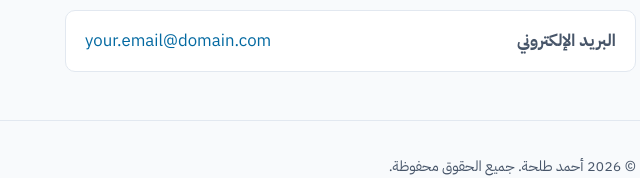
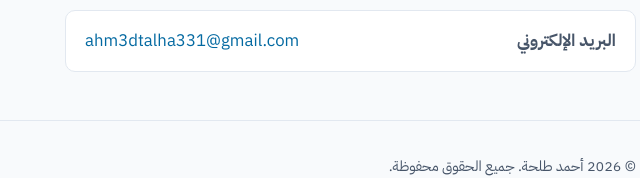
Before and after one commit to ahm3dtalha/ahm3dtalha.github.io, a plain HTML site: page index.html in a window 1280 px wide. Shown: the part 4109-4287 px from the top of the page, 450-1090 px from the left. Drawn offline with Linux system fonts and the light colour scheme.

Commit message:
Update index.html

```diff
--- a/index.html
+++ b/index.html
@@ -324,7 +324,7 @@ footer .wrap{display:flex;justify-content:space-between;flex-wrap:wrap;gap:1rem}
       <!-- عدّل الرابط التالي -->
       <li><span class="label">LinkedIn</span> <a href="https://www.linkedin.com/in/your-profile" rel="noopener" dir="ltr">linkedin.com/in/your-profile</a></li>
       <!-- عدّل البريد التالي -->
-      <li><span class="label">البريد الإلكتروني</span> <a href="mailto:your.email@domain.com" dir="ltr">your.email@domain.com</a></li>
+      <li><span class="label">البريد الإلكتروني</span> <a href="mailto:ahm3dtalha331@gmail.com" dir="ltr">ahm3dtalha331@gmail.com</a></li>
     </ul>
   </section>
 
```
